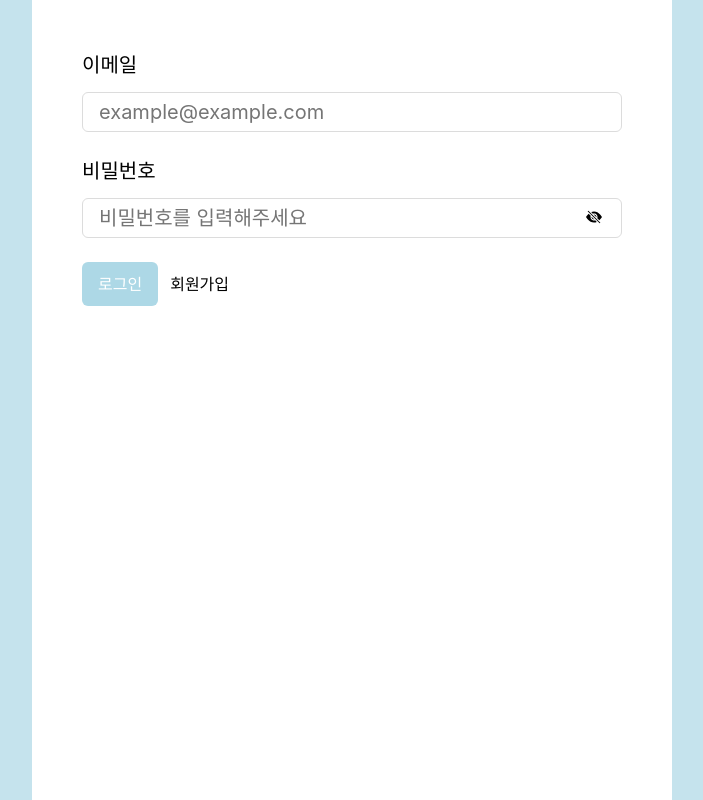
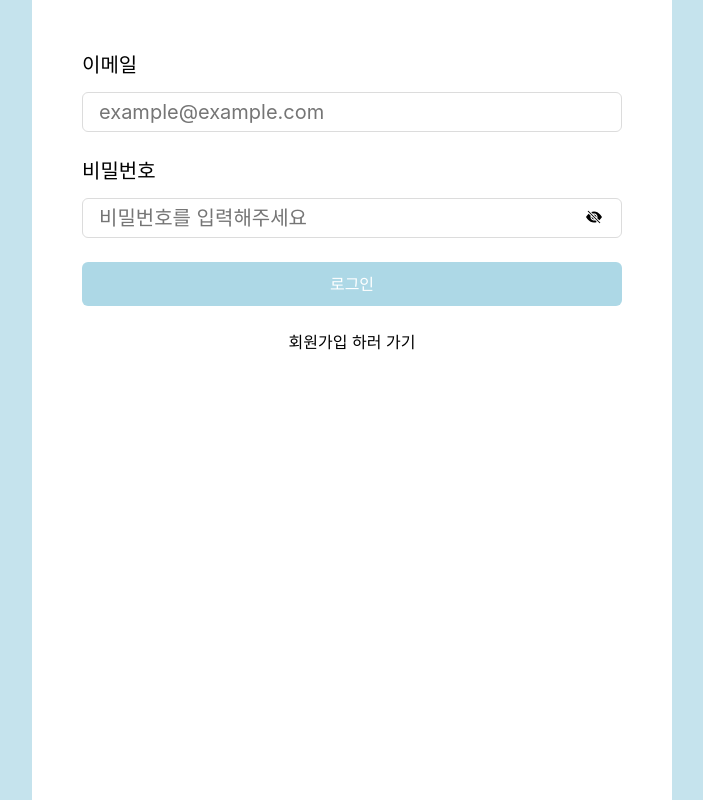
Before and after one commit to iberis2/raven-test, a React (Vite) app: page /signin in a window 1280 px wide. Shown: the whole page, without its empty margins (288-991 px from the left). Built offline with nearby package versions, Linux system fonts and the light colour scheme.

Commit message:
Design: 로그인, 회원가입의 버튼 스타일 width=100%로 통일

```diff
--- a/src/components/SignIn/ShowPassword.module.css
+++ b/src/components/SignIn/ShowPassword.module.css
@@ -1,4 +1,5 @@
 .showPasswordBtn {
   position: absolute;
+  top: 5px;
   right: 20px;
 }
--- a/src/components/SignUp/Form.module.css
+++ b/src/components/SignUp/Form.module.css
@@ -6,9 +6,6 @@
 }
 
 .inputErrorBox {
-  display: flex;
-  align-items: center;
-  gap: 10px;
   position: relative;
 }
 
--- a/src/pages/SignIn.module.css
+++ b/src/pages/SignIn.module.css
@@ -2,13 +2,6 @@
   display: flex;
   flex-direction: column;
   gap: 24px;
-}
-
-.btnBox {
-  display: flex;
-  align-items: center;
-  font-size: 1.6rem;
-  gap: 12px;
 }
 
 .signInBtn {
@@ -17,3 +10,7 @@
   border-radius: 6px;
   padding: 10px 16px;
 }
+
+.goSignUp {
+  text-align: center;
+}
--- a/src/pages/SignIn.tsx
+++ b/src/pages/SignIn.tsx
@@ -24,12 +24,12 @@ export default function SignIn() {
     <form className={styles.form} onSubmit={submitSignIn}>
       <Email />
       <Password />
-      <div className={styles.btnBox}>
-        <button type='submit' className={styles.signInBtn}>
-          로그인
-        </button>
-        <Link to='/signup'>회원가입</Link>
-      </div>
+      <button type='submit' className={styles.signInBtn}>
+        로그인
+      </button>
+      <Link to='/signup' className={styles.goSignUp}>
+        회원가입 하러 가기
+      </Link>
     </form>
   )
 }
--- a/src/pages/SignUp.module.css
+++ b/src/pages/SignUp.module.css
@@ -10,7 +10,7 @@
   border-radius: 6px;
   color: #ffff;
   padding: 10px 16px;
-  width: 100%px;
+  width: 100%;
   height: 40px;
 }
 
```
